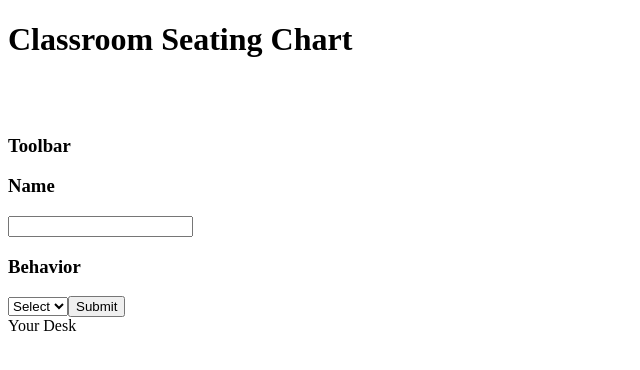
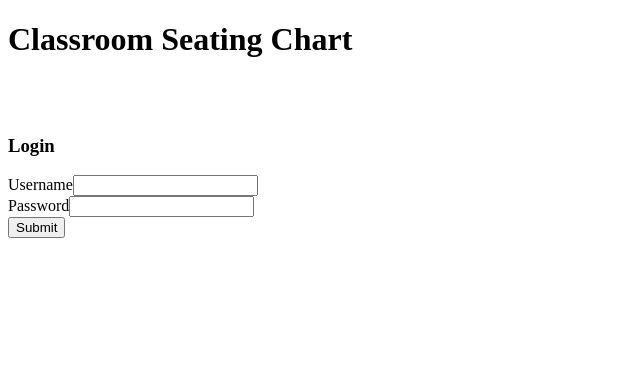
Before and after one commit to nathanielfoss11/classroom-seating-chart, a React (Create React App) app in the folder client/: page / in a window 1280 px wide. Shown: the top 370 px of the page, without its empty margins (0-640 px from the left). Built offline with nearby package versions, Linux system fonts and the light colour scheme; the HTML template or start-up script is replaced by a standard one.

Commit message:
Addition of login page styling

```diff
--- a/client/src/App.jsx
+++ b/client/src/App.jsx
@@ -1,6 +1,6 @@
 import React from 'react';
 import { Container, Row, Col } from 'react-bootstrap';
-import ClassroomLayout from './components/ClassroomLayout.jsx';
+import Login from './components/Login.jsx';
 
 class App extends React.Component {
   constructor() {
@@ -20,7 +20,7 @@ class App extends React.Component {
             <br />
             <br />
             <Row>
-              <ClassroomLayout />
+              <Login />
             </Row>
           </Col>
         </Container>
--- a/client/src/components/ClassroomLayout.jsx
+++ b/client/src/components/ClassroomLayout.jsx
@@ -55,9 +55,6 @@ class ClassroomLayout extends React.Component {
                 <input type='submit' onClick={this.handleClick} />
               </Row>
             </Col>
-            {/* <Col xl={1}>
-              <Button onClick={this.handleClick}id='clearCount'>Clear</Button>
-            </Col> */}
           </Row>
           <Row id='classroom-layout'>
             <AllDesks desks={this.state.desks}/>
--- /dev/null
+++ b/client/src/components/Login.jsx
@@ -0,0 +1,53 @@
+import React from 'react';
+import { Container, Row, Col, Button } from 'react-bootstrap';
+import ClassroomLayout from './ClassroomLayout.jsx';
+
+class Login extends React.Component {
+  constructor() {
+    super();
+    this.state = {
+      username: '',
+      password: '',
+      match: false,
+      name: '',
+
+    }
+    this.handleChange = this.handleChange.bind(this);
+    this.handleClick = this.handleClick.bind(this);
+  }
+
+  handleChange(e) {
+    let name = e.target.name
+    this.setState({[name]: e.target.value})
+  }
+
+  handleClick(e) {
+    e.preventDefault();
+
+  }
+
+  render() {
+    return (
+        <Container>
+          <Col>
+            <Row>
+              <h3>Login</h3>
+            </Row>
+            <Row>
+              <label>Username</label>
+              <input type='text' name='username' onChange={this.handleChange} value={this.state.username} />
+            </Row>
+            <Row>
+              <label>Password</label>
+              <input type='password' name='password' onChange={this.handleChange} value={this.state.password} />
+            </Row>
+            <Row>
+              <input type='submit' onClick={this.handleClick} />
+            </Row>
+          </Col>
+        </Container>
+    );
+  }
+}
+
+export default Login;
```
Also changed, not shown: 1 other file (tests, documents, lock files or other folders).
